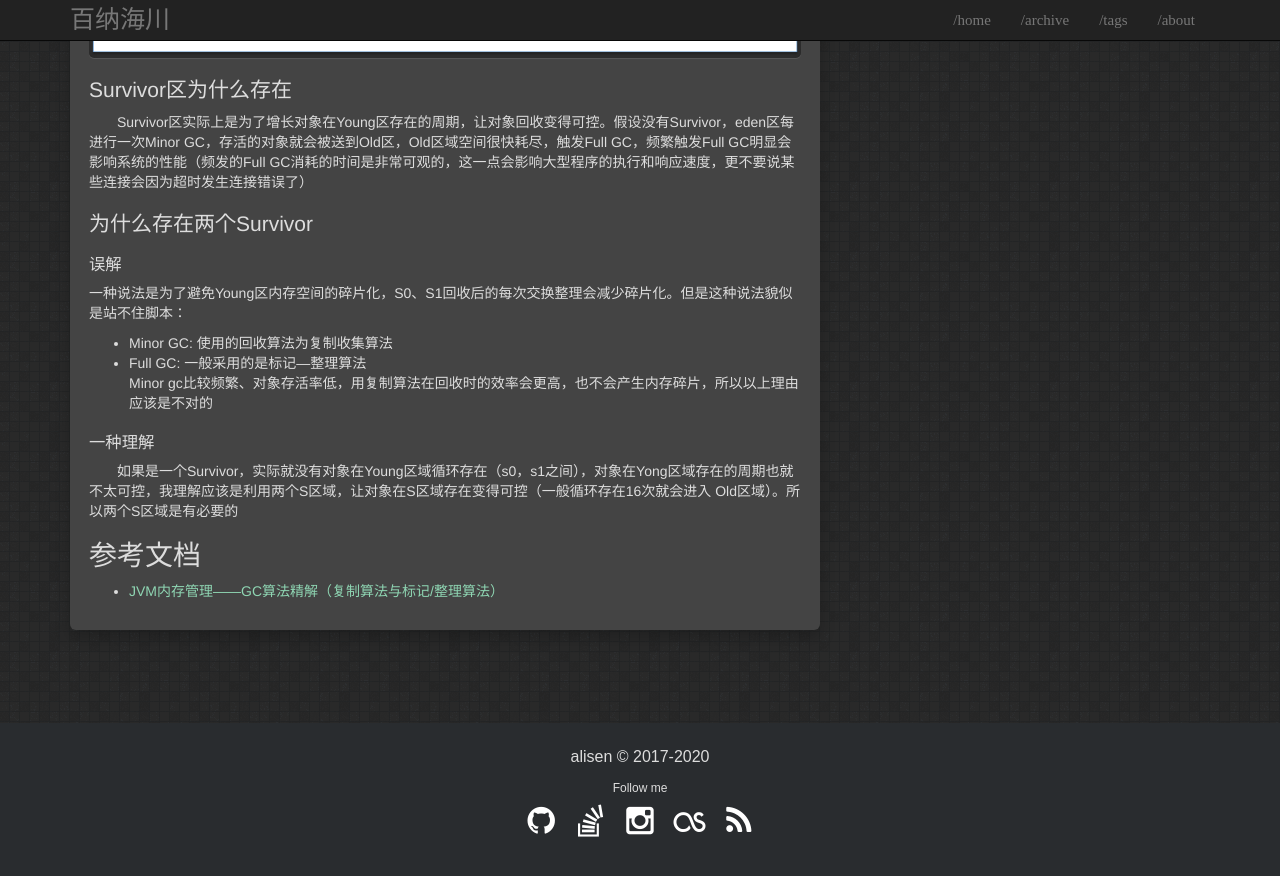
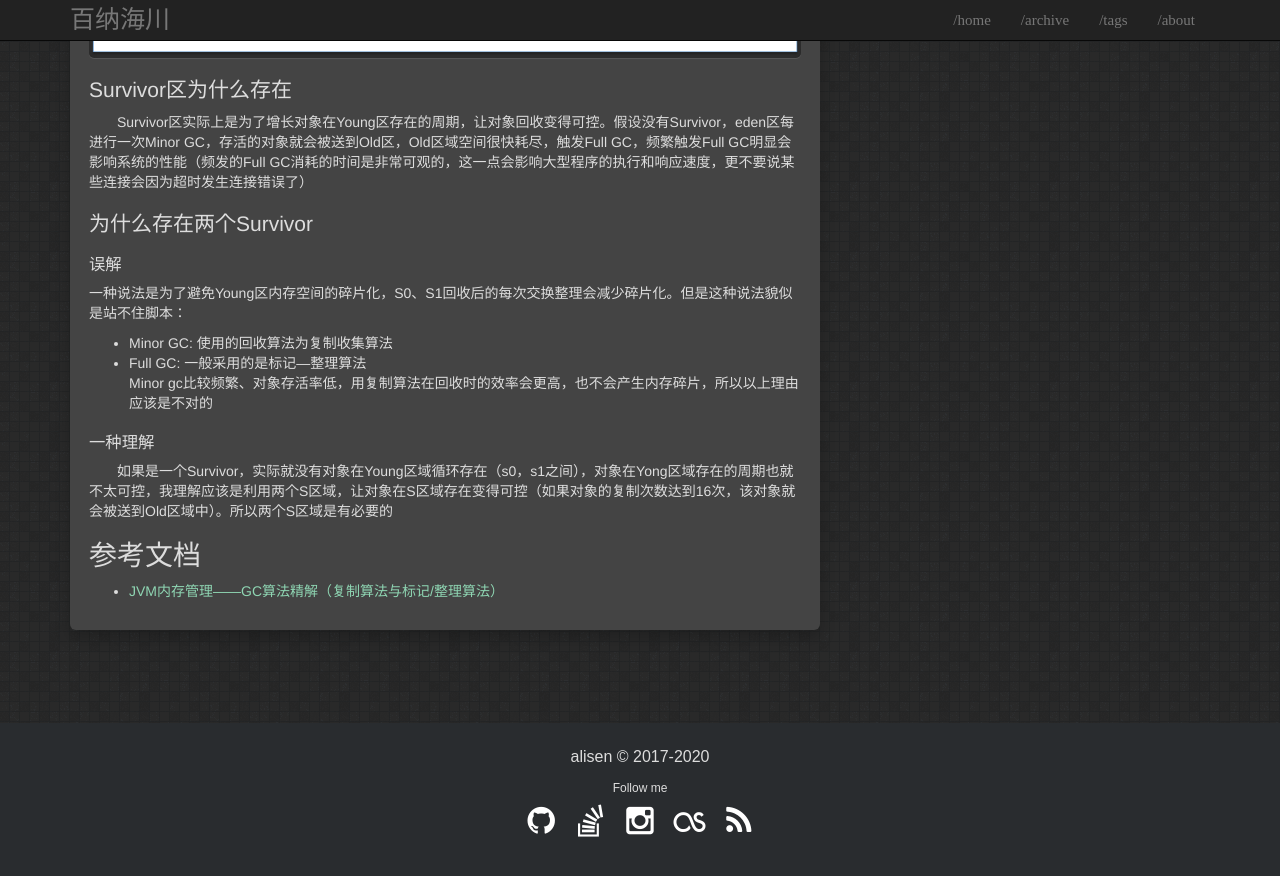
Before and after one commit to igithu/summary, a Jekyll site: the page built from _posts/2018-04-15-jvm-retrieve.md, in a window 1280 px wide and 900 px high, scrolled down 1089 px. Shown: the top 876 px of the window. Built offline with Jekyll 4.4.1, drawn with Linux system fonts in a browser that asks for light colours.

Commit message:
Update 2018-04-15-jvm-retrieve.md

```diff
--- a/_posts/2018-04-15-jvm-retrieve.md
+++ b/_posts/2018-04-15-jvm-retrieve.md
@@ -26,7 +26,7 @@ tags: jvm
 Minor gc比较频繁、对象存活率低，用复制算法在回收时的效率会更高，也不会产生内存碎片，所以以上理由应该是不对的
 
 ### 一种理解
-&emsp;&emsp;如果是一个Survivor，实际就没有对象在Young区域循环存在（s0，s1之间），对象在Yong区域存在的周期也就不太可控，我理解应该是利用两个S区域，让对象在S区域存在变得可控（一般循环存在16次就会进入 Old区域）。所以两个S区域是有必要的
+&emsp;&emsp;如果是一个Survivor，实际就没有对象在Young区域循环存在（s0，s1之间），对象在Yong区域存在的周期也就不太可控，我理解应该是利用两个S区域，让对象在S区域存在变得可控（如果对象的复制次数达到16次，该对象就会被送到Old区域中）。所以两个S区域是有必要的
 
 
 
```
